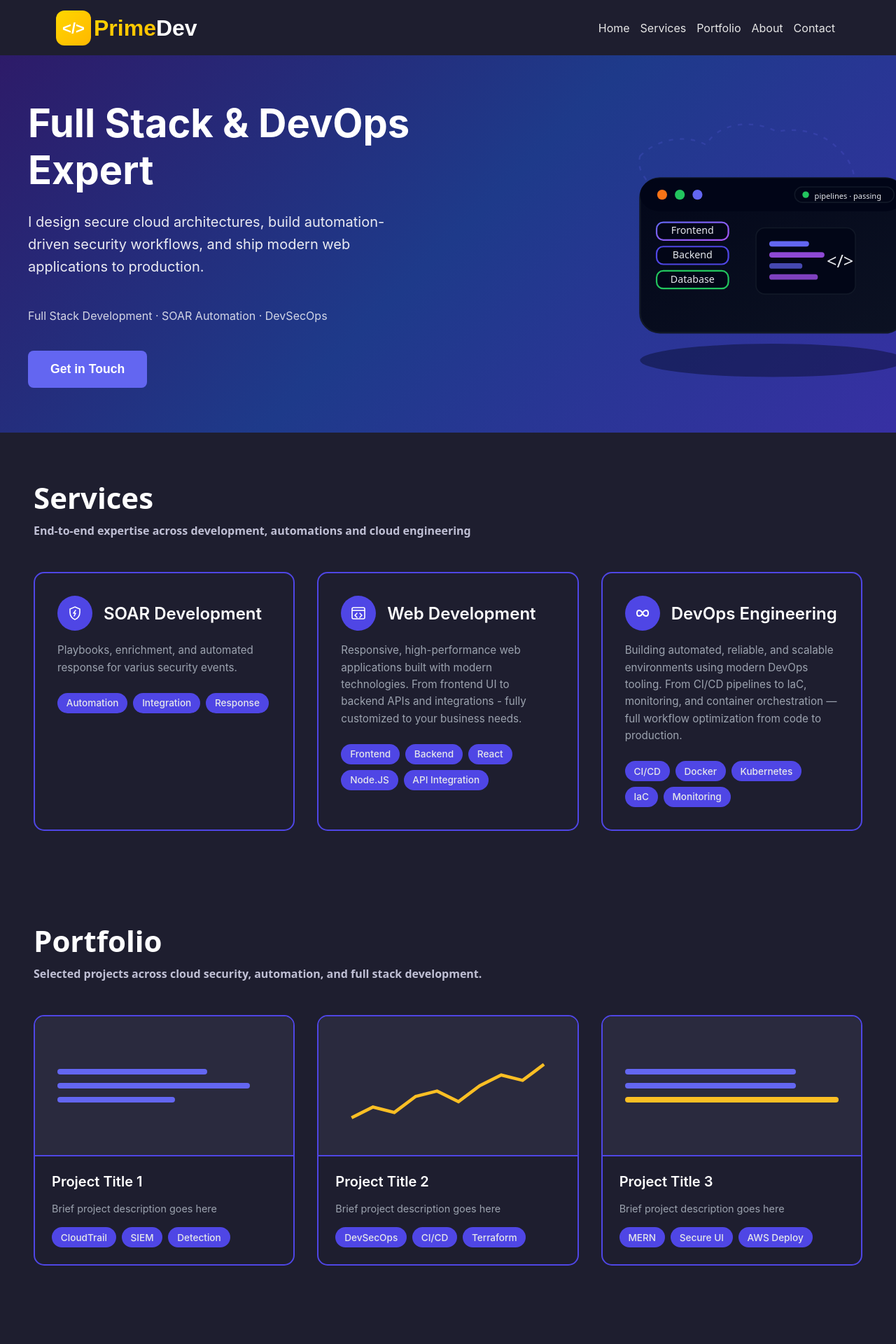
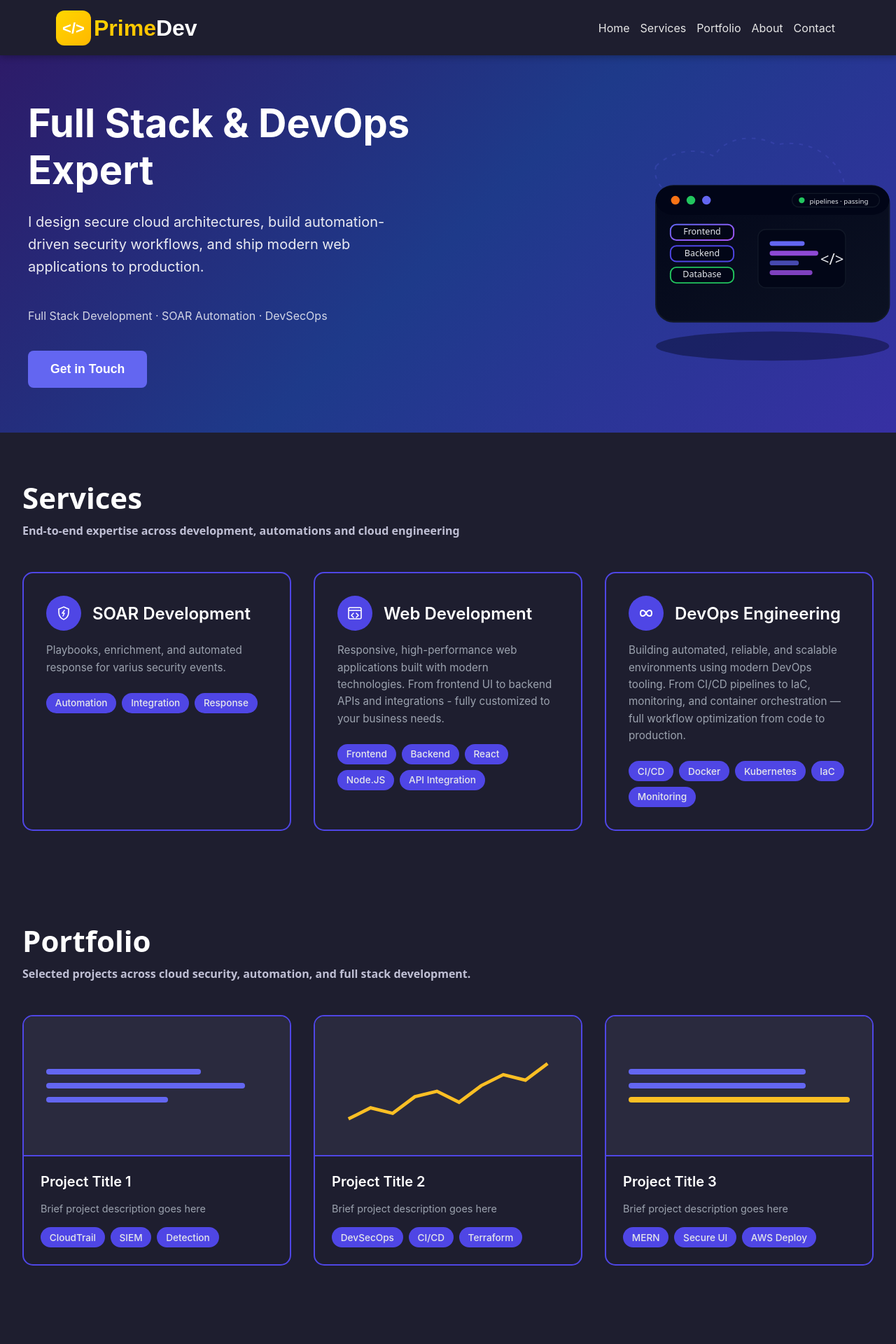
Before and after one commit to PrimeDev-IL/Portfolio, a React (Vite) app: page / in a window 1280 px wide. Shown: the top 1920 px of the page at 70% size. Built offline with nearby package versions, Linux system fonts and the light colour scheme.

Commit message:
Implement scrolling from navbar

```diff
--- a/src/RootCmp.jsx
+++ b/src/RootCmp.jsx
@@ -5,17 +5,43 @@ import { OurTeam } from "./cmps/OurTeam";
 import { Portfolio } from "./cmps/Portfolio";
 import { Services } from "./cmps/Services";
 import { Contact } from "./cmps/Contact";
+import { useRef } from "react";
 
 export function RootCmp() {
+    const heroRef = useRef(null)
+    const servicesRef = useRef(null)
+    const portfolioRef = useRef(null)
+    const aboutRef = useRef(null)
+    const contactRef = useRef(null)
+
+    const scrollToSection = (sectionRef) => {
+        const headerOffset = 80;
+        const elementPosition = sectionRef.current?.getBoundingClientRect().top;
+        const offsetPosition = elementPosition + window.pageYOffset - headerOffset;
+
+        window.scrollTo({
+            top: offsetPosition,
+            behavior: "smooth"
+        });
+    }
+
     return (
         <div className="main-container">
-            <AppHeader />
-            <main classname="full">
+            <AppHeader scrollToSection={scrollToSection} refs={{ heroRef, servicesRef, portfolioRef, aboutRef, contactRef }} />
+            <main className="full">
                 <Hero />
-                <Services />
-                <Portfolio />
-                <OurTeam />
-                <Contact />
+                <div ref={servicesRef}>
+                    <Services />
+                </div>
+                <div ref={portfolioRef}>
+                    <Portfolio />
+                </div>
+                <div ref={aboutRef}>
+                    <OurTeam />
+                </div>
+                <div ref={contactRef}>
+                    <Contact />
+                </div>
             </main>
             <AppFooter />
         </div>
--- a/src/assets/styles/basics/base.css
+++ b/src/assets/styles/basics/base.css
@@ -2,6 +2,10 @@ html,
 body,
 #root body {
     margin: 0;
+}
+
+html {
+    scroll-behavior: smooth;
 }
 
 * {
--- a/src/assets/styles/cmps/ApplicationCmps/appHeader.css
+++ b/src/assets/styles/cmps/ApplicationCmps/appHeader.css
@@ -1,5 +1,9 @@
 .app-header {
     background-color: var(--app-base-bgc-clr);
+    position: sticky;
+    top: 0;
+    z-index: 100;
+    box-shadow: 0 2px 10px rgba(0, 0, 0, 0.3);
 }
 
 .header-container {
--- a/src/assets/styles/cmps/Hero.css
+++ b/src/assets/styles/cmps/Hero.css
@@ -54,27 +54,26 @@
                 cursor: pointer;
                 width: fit-content;
                 transition: all 0.3s ease;
+
+                &:hover {
+                    background: var(--hero-cta-btn-bgc);
+                    opacity: 0.9;
+                    transform: translateY(-2px);
+                }
             }
         }
 
-    }
+        >.hero-illustration {
+            display: flex;
+            justify-content: center;
+            align-items: center;
+            transform: translateX(26%);
 
-
-
-
-
-
-    .hero-illustration {
-        display: flex;
-        justify-content: center;
-        align-items: center;
-        transform: translateX(26%);
-    }
-
-
-    .cta-button:hover {
-        background: var(--hero-cta-btn-bgc);
-        opacity: 0.9;
-        transform: translateY(-2px);
+            svg {
+                width: 100%;
+                max-width: 500px;
+                height: auto;
+            }
+        }
     }
 }
--- a/src/cmps/ApplicationCmps/AppHeader.jsx
+++ b/src/cmps/ApplicationCmps/AppHeader.jsx
@@ -1,17 +1,26 @@
-import { NavLink } from "react-router-dom"
 import { appHeaderIcons } from "./svgIcons"
 
-export function AppHeader() {
+export function AppHeader({ scrollToSection, refs }) {
+    const handleNavClick = (e, ref) => {
+        e.preventDefault()
+        if (ref) {
+            scrollToSection(ref)
+        } else {
+            // For Home, scroll to top
+            window.scrollTo({ top: 0, behavior: "smooth" })
+        }
+    }
+
     return (
         <header className="app-header full main-layout">
             <section className="header-container">
                 <span className="logo align-center">{appHeaderIcons.appLogo}</span>
                 <nav className="app-nav flex align-center">
-                    <NavLink to='/'>Home</NavLink>
-                    <NavLink to='/'>Services</NavLink>
-                    <NavLink to='/'>Portfolio</NavLink>
-                    <NavLink to='/'>About</NavLink>
-                    <NavLink to='/'>Contact</NavLink>
+                    <a href="#home" onClick={(e) => handleNavClick(e, null)}>Home</a>
+                    <a href="#services" onClick={(e) => handleNavClick(e, refs.servicesRef)}>Services</a>
+                    <a href="#portfolio" onClick={(e) => handleNavClick(e, refs.portfolioRef)}>Portfolio</a>
+                    <a href="#about" onClick={(e) => handleNavClick(e, refs.aboutRef)}>About</a>
+                    <a href="#contact" onClick={(e) => handleNavClick(e, refs.contactRef)}>Contact</a>
                 </nav>
             </section>
         </header>
```
Also changed, not shown: 5 other files (tests, documents, lock files or other folders).
